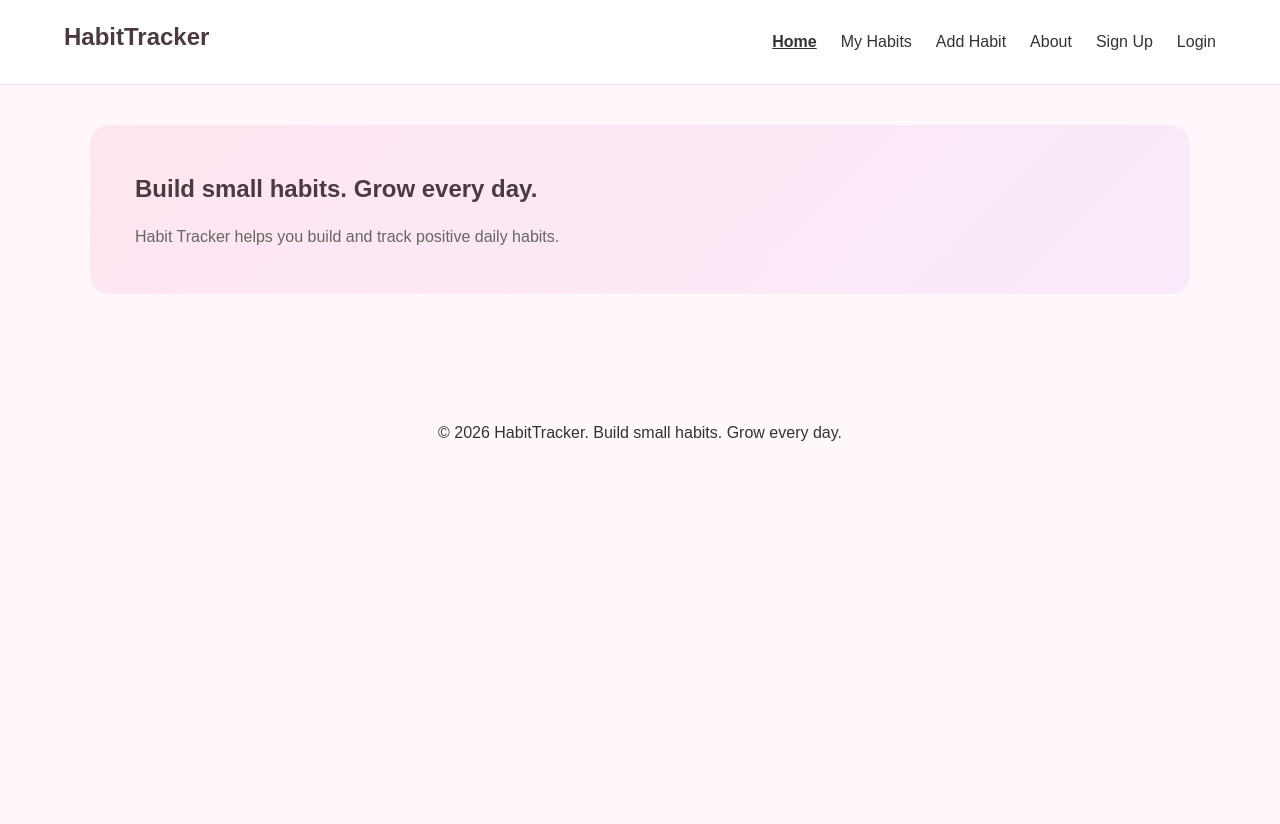
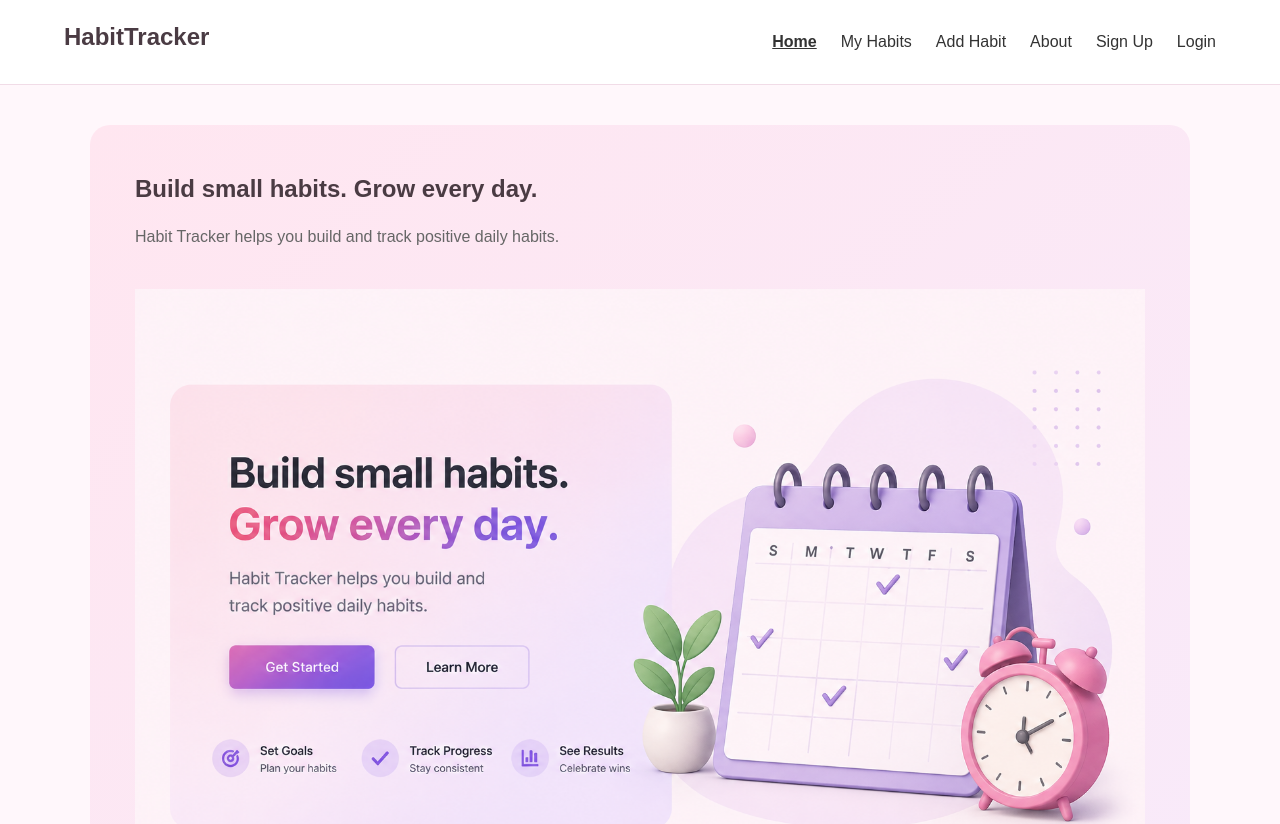
Before and after one commit to fionambugua/habit-tracker, a React (Vite) app: page / in a window 1280 px wide. Shown: the top 824 px of the page. Before the commit the page ends 800 px from the top, so only its background shows below. Built offline with nearby package versions, Linux system fonts and the light colour scheme.

Commit message:
Add hero section styling and restructure Home component layout

```diff
--- a/src/index.css
+++ b/src/index.css
@@ -371,3 +371,22 @@ form button {
     grid-template-columns: 1fr;
   }
 }
+
+.hero {
+  display: flex;
+  align-items: center;
+  justify-content: space-between;
+  gap: 40px;
+  flex-wrap: wrap;
+}
+
+.hero > div:last-child {
+
+  max-width: 100%;
+}
+
+.hero img {
+  width: 100%;
+  height: auto;
+  display: block;
+}
--- a/src/pages/Home.jsx
+++ b/src/pages/Home.jsx
@@ -1,10 +1,20 @@
+import heroImage from "../assets/tracker.jpg"
+
 function Home() {
   return (
     <main>
       <section className="hero">
-        <h2>Build small habits. Grow every day. </h2>
+        <div>
+          <h2>Build small habits. Grow every day.</h2>
 
-        <p>Habit Tracker helps you build and track positive daily habits.</p>
+          <p>
+            Habit Tracker helps you build and track positive daily habits.
+          </p>
+        </div>
+
+        <div>
+          <img src={heroImage} alt="Habit Tracker" />
+        </div>
       </section>
     </main>
   );
```
Also changed, not shown: src/assets/tracker.jpg (added).
